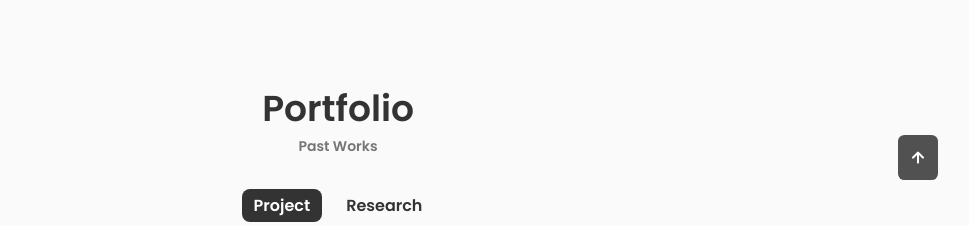
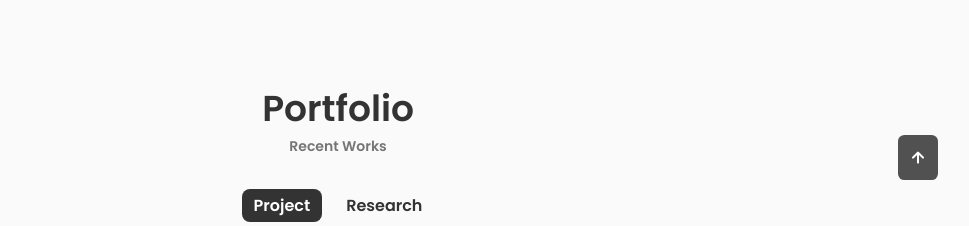
Before and after one commit to haytham918/portfolio, a React (Create React App) app: page / in a window 1280 px wide. Shown: the part 780-1006 px from the top of the page, without its empty margins (302-1271 px from the left). Built offline with nearby package versions, Linux system fonts and the light colour scheme.

Commit message:
Fix minor things

```diff
--- a/src/components/Header.jsx
+++ b/src/components/Header.jsx
@@ -3,7 +3,6 @@ import "./Header.css";
 
 const Header = (props) => {
   window.addEventListener("scroll", function () {
-    console.log(this.scrollY);
     const header = document.querySelector(".header");
     if (this.scrollY >= 80) {
       header.classList.add("scroll-header");
--- a/src/components/Work.jsx
+++ b/src/components/Work.jsx
@@ -5,7 +5,7 @@ export const Work = () => {
   return (
     <section className="work section" id="portfolio">
       <h2 className="section__title">Portfolio</h2>
-      <span className="section__subtitle">Past Works</span>
+      <span className="section__subtitle">Recent Works</span>
       <Works />
     </section>
   );
```
